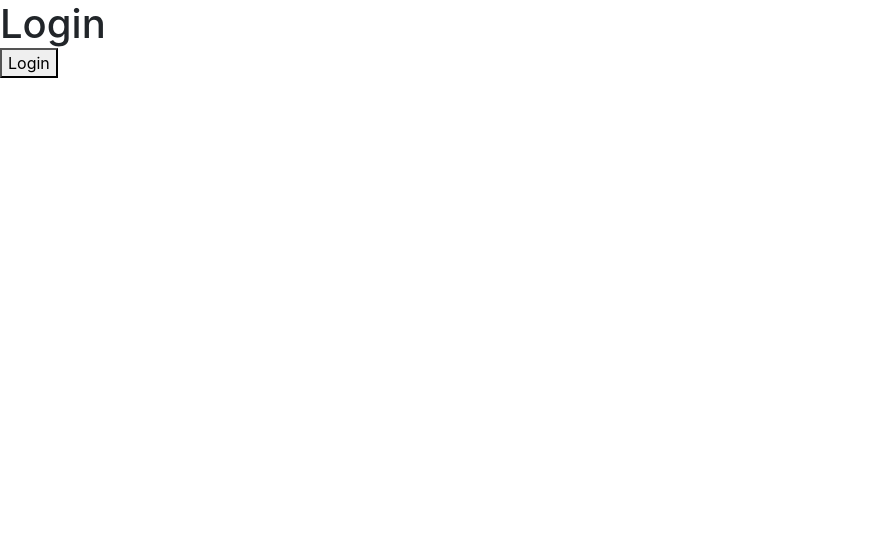
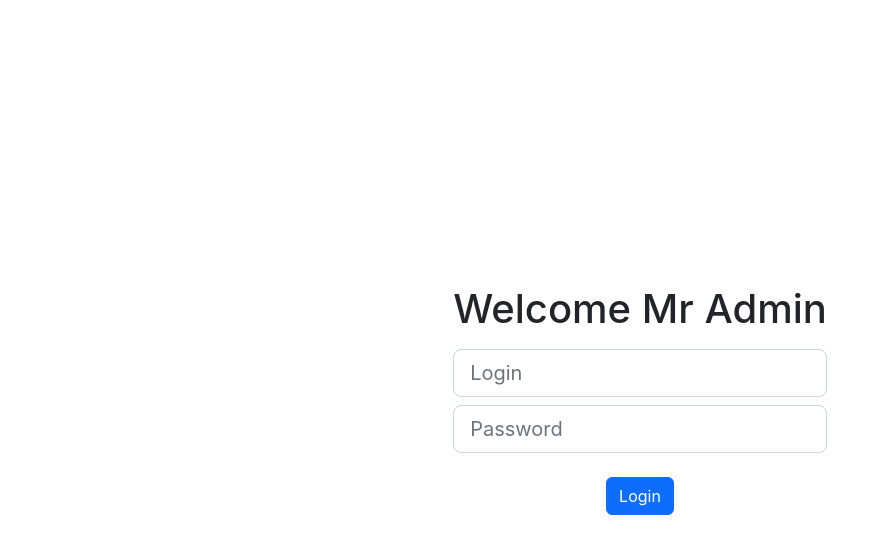
Before and after one commit to maksymilianPadalak/song-charts, a React (Vite) app: page /admin/login in a window 1280 px wide. Shown: the top 554 px of the page, without its empty margins (0-890 px from the left). Built offline with nearby package versions, Linux system fonts and the light colour scheme.

Commit message:
Create layout for login in

```diff
--- a/src/admin/components/Login.tsx
+++ b/src/admin/components/Login.tsx
@@ -1,7 +1,12 @@
 import React from 'react';
 import { useAuth } from '../../hooks/useAuth';
+import Form from 'react-bootstrap/Form';
 
-const Login: React.FC = () => {
+interface Props {
+  className?: string;
+}
+
+const Login: React.FC<Props> = ({ className }) => {
   const { onLogin } = useAuth();
 
   const handleLogin = async () => {
@@ -9,9 +14,15 @@ const Login: React.FC = () => {
   };
 
   return (
-    <div>
-      <h1>Login</h1>
-      <button onClick={handleLogin}>Login</button>
+    <div className={`${className} d-flex justify-content-center align-items-center x-3`}>
+      <div className={'d-flex flex-column align-items-center'}>
+        <h1 className={'mb-3'}>Welcome Mr Admin</h1>
+        <Form.Control size='lg' type='text' placeholder='Login' className={'mb-2'} />
+        <Form.Control size='lg' type='text' placeholder='Password' className={'mb-4'} />
+        <button className={'btn btn-primary'} onClick={handleLogin}>
+          Login
+        </button>
+      </div>
     </div>
   );
 };
--- a/src/routes/AppRoutes.tsx
+++ b/src/routes/AppRoutes.tsx
@@ -21,7 +21,7 @@ const AppRoutes: React.FC = () => {
             </>
           ) : (
             <>
-              <Route path={'login'} element={<Login />} />
+              <Route path={'login'} element={<Login className='min-vh-100' />} />
               <Route path='' element={<Navigate to={'login'} />} />
               <Route path='*' element={<Navigate to={'login'} />} />
             </>
```
